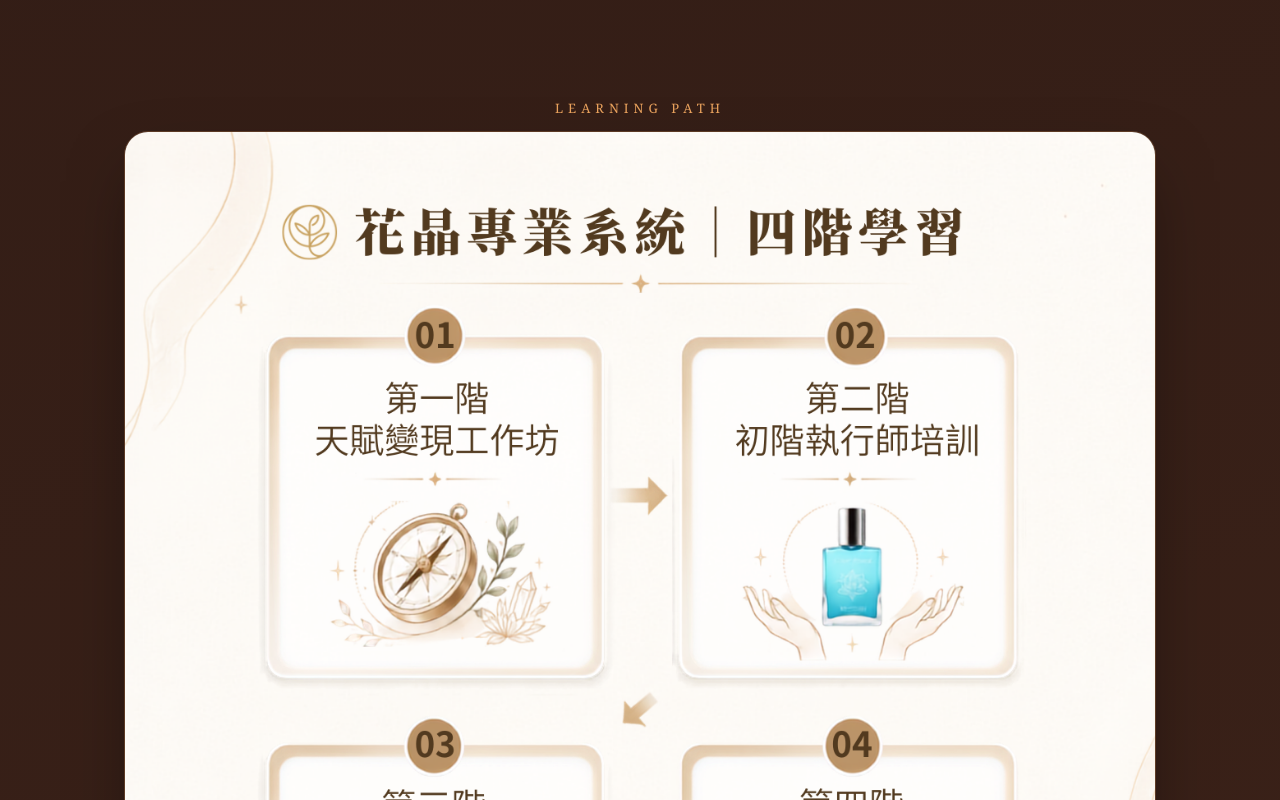
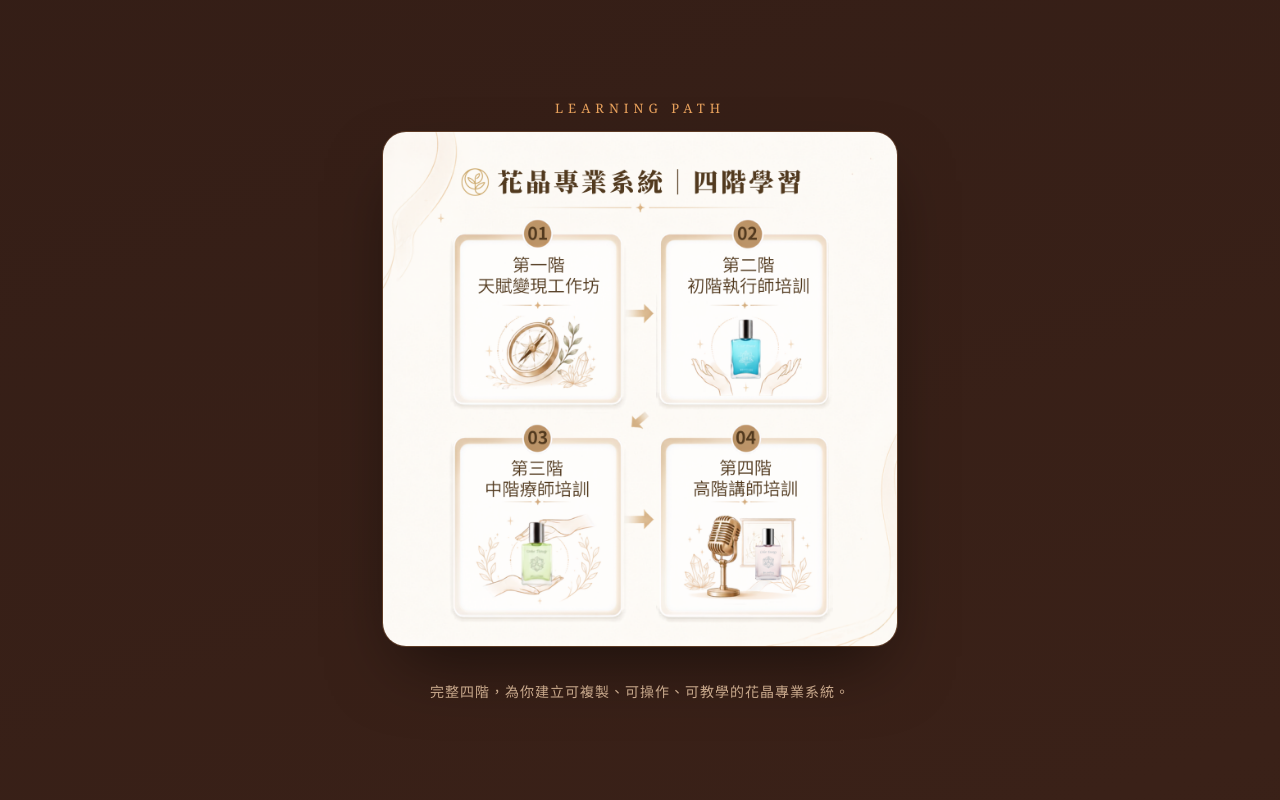
Before and after one commit to pagge0805/my-first-site, a website: page index.html in a window 1280 px wide. Shown: the part 3600-4400 px from the top of the page. Drawn offline with Linux system fonts and the light colour scheme; no server answers.

Commit message:
Shrink four-stage roadmap image to 50% width

```diff
--- a/index.html
+++ b/index.html
@@ -196,10 +196,12 @@
 
   /* roadmap image */
   .roadmap-image-frame{
+    max-width:50%; margin:0 auto;
     border-radius:24px; overflow:hidden;
     border:1px solid rgba(232,161,92,0.22);
     box-shadow:0 30px 70px -20px rgba(0,0,0,0.55), inset 0 1px 0 rgba(255,255,255,0.06);
   }
+  @media (max-width:640px){ .roadmap-image-frame{ max-width:85%; } }
   .roadmap-image-frame img{ width:100%; height:auto; display:block; }
   .roadmap-foot{ text-align:center; margin-top:34px; font-size:14px; color:var(--text-dim); letter-spacing:1px; }
 
```
